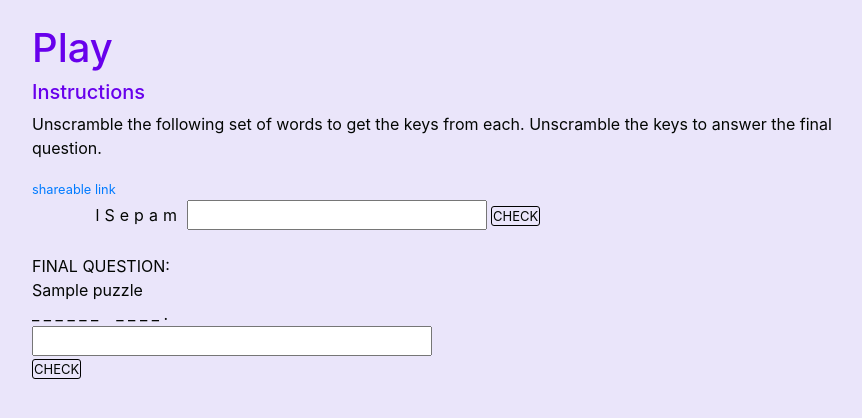
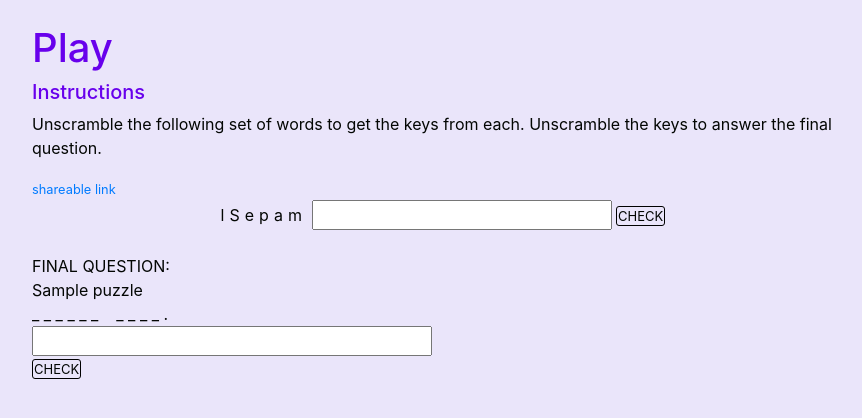
Before and after one commit to varmashanthanu/string_exercises, a Flask app: page /play_game/1 in a window 1280 px wide. Shown: the part 56-474 px from the top of the page, without its empty margins (53-915 px from the left). Run offline with Flask 2, Linux system fonts and the light colour scheme; tables that the repository leaves empty hold one stand-in row (values such as "Sample post"); some libraries are stand-ins or nearby versions.

Commit message:
some styling fixes

```diff
--- a/static/main.css
+++ b/static/main.css
@@ -14,7 +14,7 @@ h1, h2, h3, h4, h5, h6 {
 }
 
 .jumbled_word_part {
-    width: 150px;
+    width: 275px;
     letter-spacing: 5px;
     display: inline-block;
     text-align: right;
```
